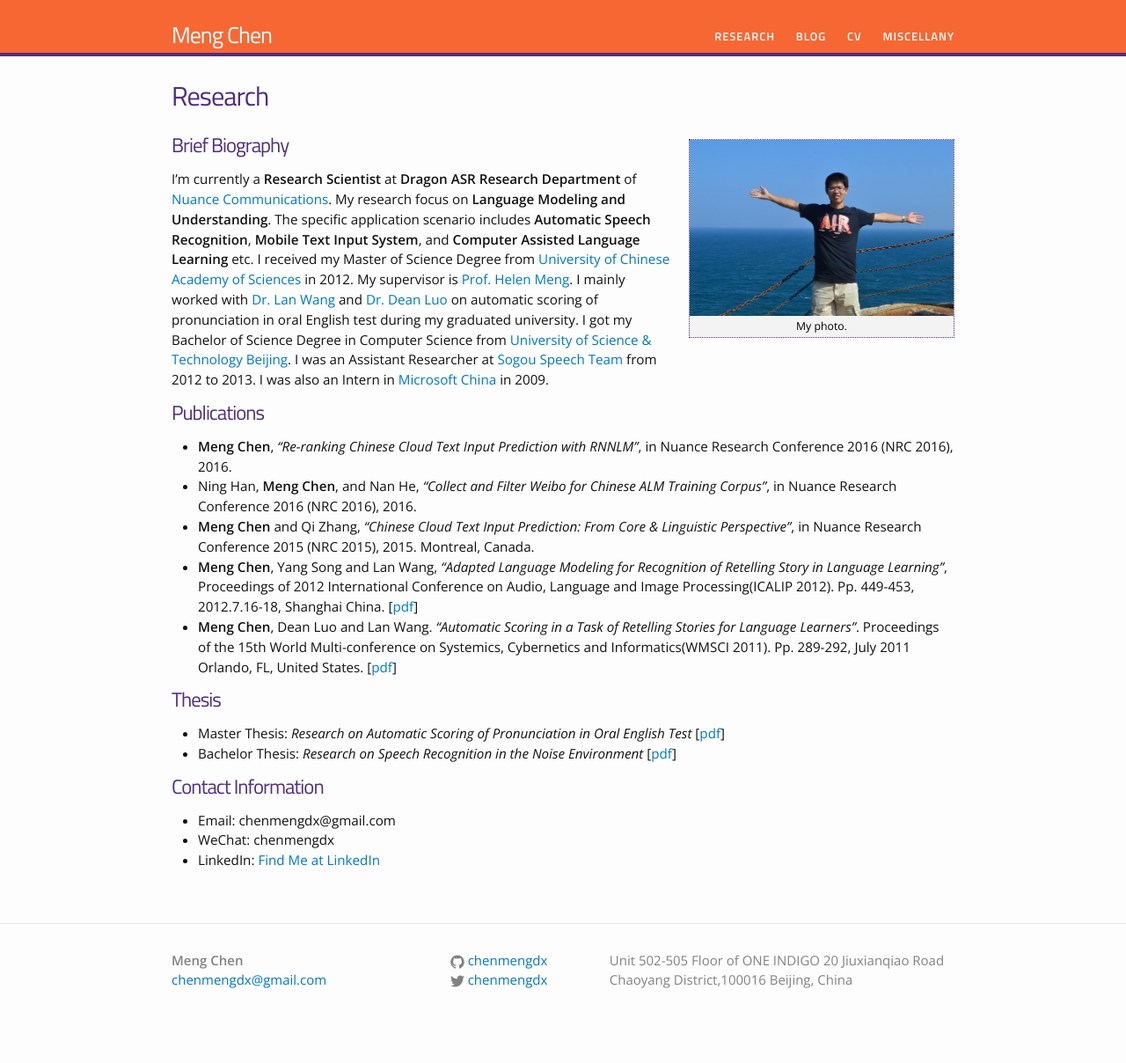
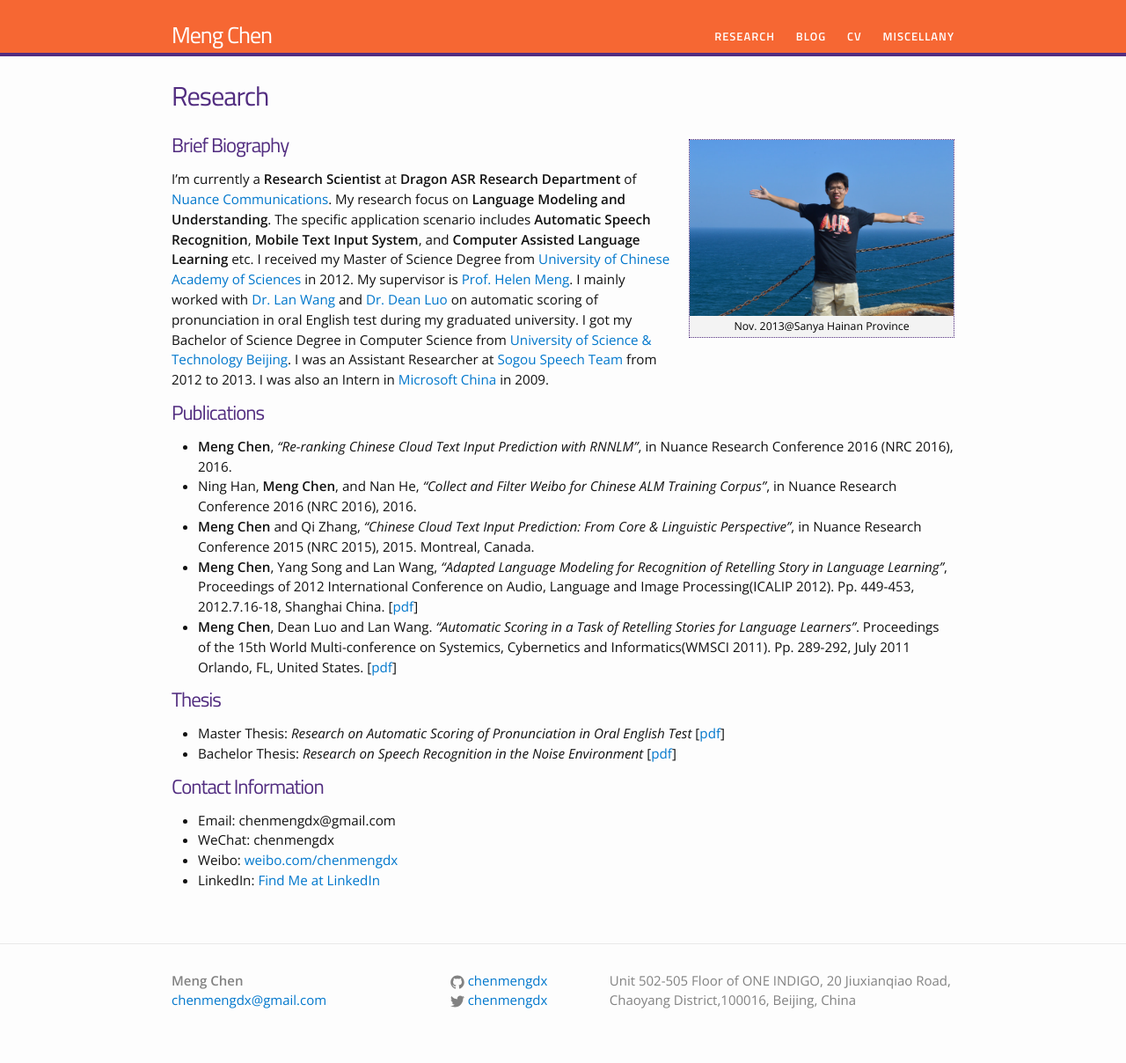
Before and after one commit to chenmengdx/chenmengdx.github.io, a Jekyll site: the page built from research.md, in a window 1280 px wide. Shown: the whole page at 88% size. Built offline with Jekyll 4.4.1, drawn with Linux system fonts in a browser that asks for light colours; before the commit the page ends 1185 px from its top, so only the background shows below that.

Commit message:
update about page

```diff
--- a/_config.yml
+++ b/_config.yml
@@ -2,9 +2,9 @@
 title: Meng Chen
 email: chenmengdx@gmail.com
 description:
-  Unit 502-505 Floor of ONE INDIGO
-  20 Jiuxianqiao Road
-  Chaoyang District,100016
+  Unit 502-505 Floor of ONE INDIGO,
+  20 Jiuxianqiao Road,
+  Chaoyang District,100016,
   Beijing, China
 baseurl: "" # the subpath of your site, e.g. /blog/
 url: "http://chenmengdx.github.io" # the base hostname & protocol for your site
--- a/research.md
+++ b/research.md
@@ -4,7 +4,7 @@ title: Research
 permalink: /research/
 ---
 
-{% include image.html url="/images/me.png" caption="My photo." width=300 align="right" %}
+{% include image.html url="/images/me.png" caption="Nov. 2013@Sanya Hainan Province" width=300 align="right" %}
 
 # Brief Biography
 
@@ -33,4 +33,5 @@ I'm currently a **Research Scientist** at **Dragon ASR Research Department** of
 
 * Email: chenmengdx@gmail.com
 * WeChat: chenmengdx
+* Weibo: [weibo.com/chenmengdx](http://weibo.com/chenmengdx/home?wvr=5&lf=reg)
 * LinkedIn: [Find Me at LinkedIn](https://cn.linkedin.com/in/meng-chen-50547a3a)
```
